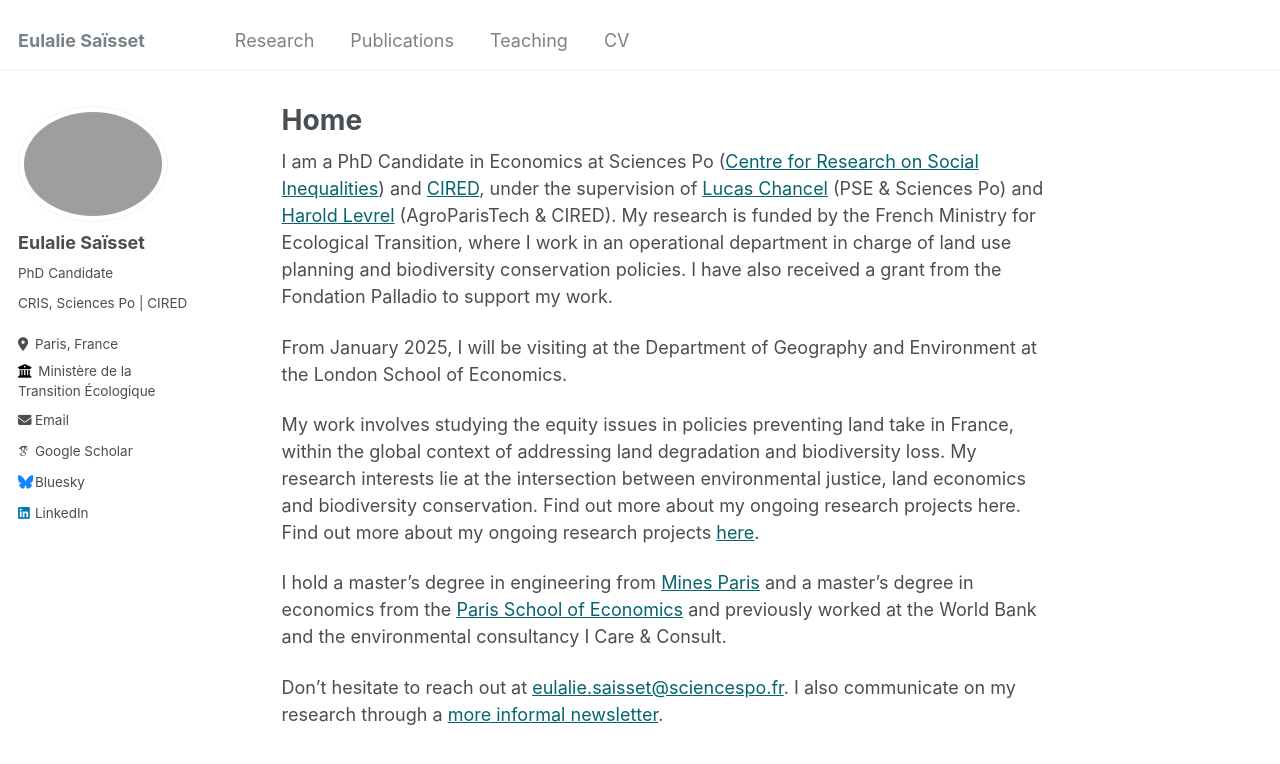
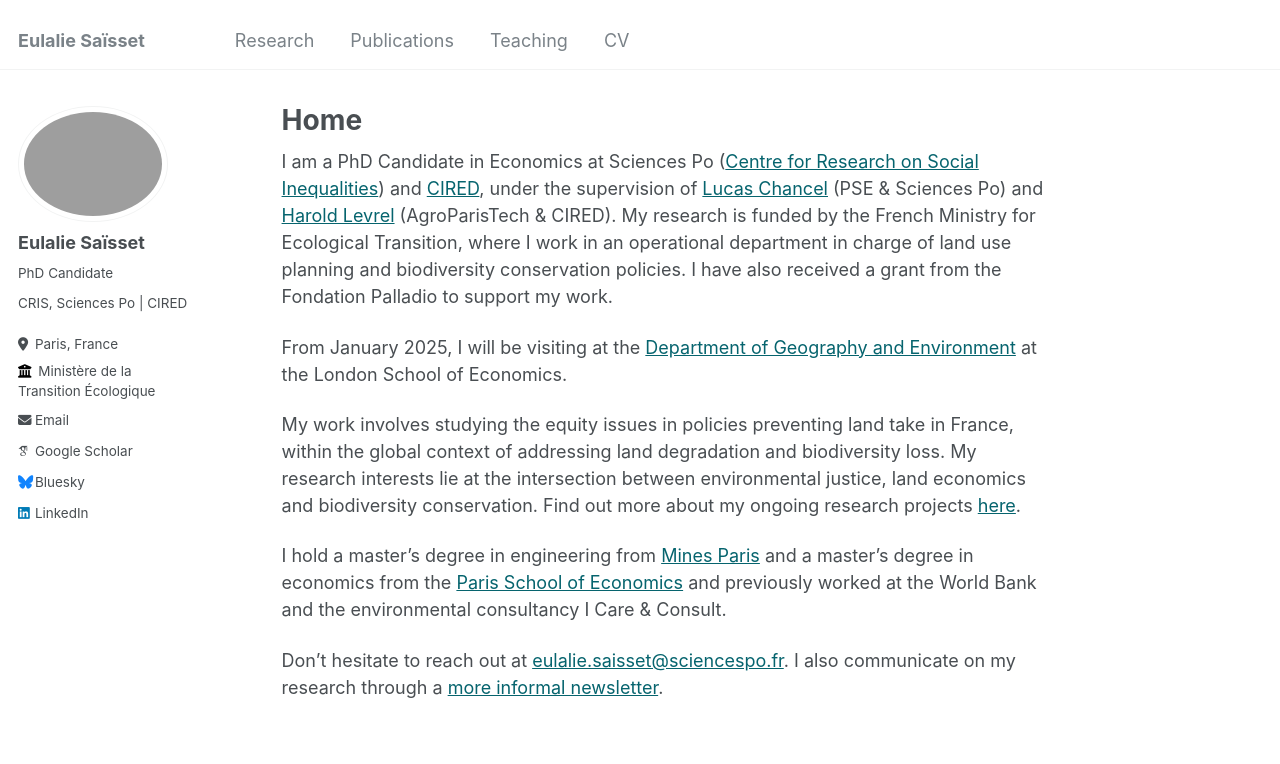
Before and after one commit to eulaliesaisset/eulaliesaisset.github.io, a Jekyll site: the page built from _pages/about.md, in a window 1280 px wide and 940 px high. Shown: the top 764 px of the window. Built offline with Jekyll 4.4.1, drawn with Linux system fonts in a browser that asks for light colours; some web fonts are replaced.

Commit message:
Update about.md

```diff
--- a/_pages/about.md
+++ b/_pages/about.md
@@ -9,9 +9,9 @@ redirect_from:
 
 I am a PhD Candidate in Economics at Sciences Po ([Centre for Research on Social Inequalities](https://www.sciencespo.fr/osc/en.html)) and [CIRED](https://www.centre-cired.fr/), under the supervision of [Lucas Chancel](https://lucaschancel.com/) (PSE & Sciences Po) and [Harold Levrel](https://www.centre-cired.fr/harold-levrel/) (AgroParisTech & CIRED). My research is funded by the French Ministry for Ecological Transition, where I work in an operational department in charge of land use planning and biodiversity conservation policies. I have also received a grant from the Fondation Palladio to support my work.
 
-From January 2025, I will be visiting at the Department of Geography and Environment at the London School of Economics.
+From January 2025, I will be visiting at the [Department of Geography and Environment](https://www.lse.ac.uk/geography-and-environment) at the London School of Economics.
 
-My work involves studying the equity issues in policies preventing land take in France, within the global context of addressing land degradation and biodiversity loss. My research interests lie at the intersection between environmental justice, land economics and biodiversity conservation. Find out more about my ongoing research projects here. Find out more about my ongoing research projects [here](https://eulaliesaisset.github.io/research/).
+My work involves studying the equity issues in policies preventing land take in France, within the global context of addressing land degradation and biodiversity loss. My research interests lie at the intersection between environmental justice, land economics and biodiversity conservation. Find out more about my ongoing research projects [here](https://eulaliesaisset.github.io/research/).
 
 I hold a master's degree in engineering from [Mines Paris](https://www.minesparis.psl.eu/en/home/) and a master's degree in economics from the [Paris School of Economics](https://www.parisschoolofeconomics.eu/en/teaching/masters-program/ppd-public-policy-and-development/) and previously worked at the World Bank and the environmental consultancy I Care & Consult.
 
```
